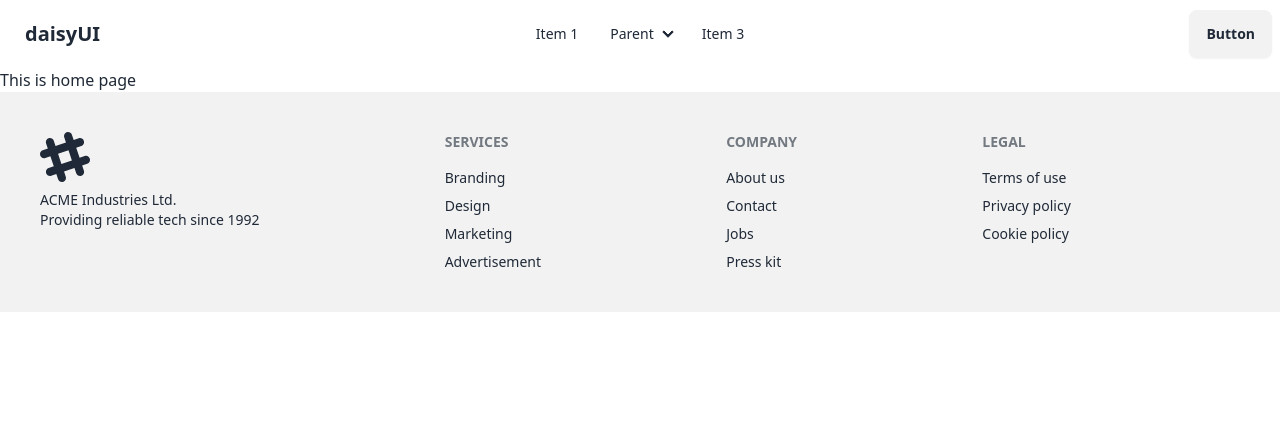
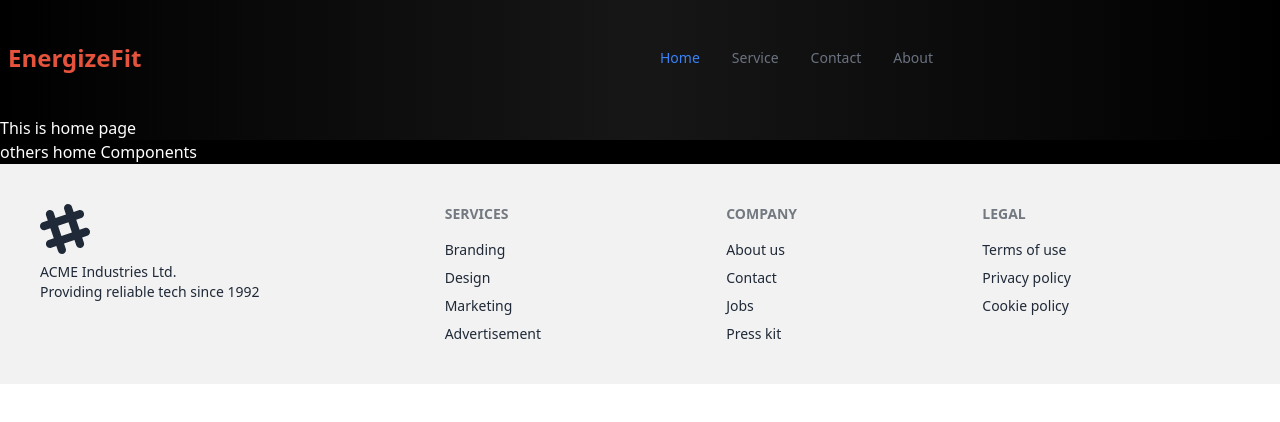
Before and after one commit to tuhin92/EnergizeFit, a React (Vite) app: page / in a window 1280 px wide. Shown: the top 422 px of the page. Built offline with nearby package versions, Linux system fonts and the light colour scheme.

Commit message:
navbar done

```diff
--- a/src/App.jsx
+++ /dev/null
@@ -1,35 +0,0 @@
-import { useState } from 'react'
-import reactLogo from './assets/react.svg'
-import viteLogo from '/vite.svg'
-import './App.css'
-
-function App() {
-  const [count, setCount] = useState(0)
-
-  return (
-    <>
-      <div>
-        <a href="https://vitejs.dev" target="_blank">
-          <img src={viteLogo} className="logo" alt="Vite logo" />
-        </a>
-        <a href="https://react.dev" target="_blank">
-          <img src={reactLogo} className="logo react" alt="React logo" />
-        </a>
-      </div>
-      <h1>Vite + React</h1>
-      <div className="card">
-        <button onClick={() => setCount((count) => count + 1)}>
-          count is {count}
-        </button>
-        <p>
-          Edit <code>src/App.jsx</code> and save to test HMR
-        </p>
-      </div>
-      <p className="read-the-docs">
-        Click on the Vite and React logos to learn more
-      </p>
-    </>
-  )
-}
-
-export default App
--- a/src/Components/Home.jsx
+++ b/src/Components/Home.jsx
@@ -1,9 +1,16 @@
 import React from 'react';
+import Navbar from './Navbar';
 
 const Home = () => {
     return (
         <div>
-            <h2>This is home page</h2>
+            <div className="bg-gradient-to-r from-[#000000] via-[#202020b3] to-[#000000]">
+                <div className='max-w-7xl mx-auto'>
+                    <Navbar></Navbar>
+                    <h2>This is home page</h2>
+                </div>
+            </div>
+            others home Components
         </div>
     );
 };
--- a/src/Components/Navbar.jsx
+++ b/src/Components/Navbar.jsx
@@ -1,9 +1,51 @@
 import React from 'react';
+import { Link, NavLink } from 'react-router-dom';
 
 const Navbar = () => {
+    const navLinks = <>
+        <li>
+            <NavLink
+                to="/"
+                className={({ isActive }) =>
+                    isActive ? 'text-blue-500' : 'text-gray-500'
+                }
+            >
+                Home
+            </NavLink>
+        </li>
+        <li>
+            <NavLink
+                to="/service"
+                className={({ isActive }) =>
+                    isActive ? 'text-blue-500' : 'text-gray-500'
+                }
+            >
+                Service
+            </NavLink>
+        </li>
+        <li>
+            <NavLink
+                to="/contact"
+                className={({ isActive }) =>
+                    isActive ? 'text-blue-500' : 'text-gray-500'
+                }
+            >
+                Contact
+            </NavLink>
+        </li>
+        <li>
+            <NavLink
+                to="/about"
+                className={({ isActive }) =>
+                    isActive ? 'text-blue-500' : 'text-gray-500'
+                }
+            >
+                About
+            </NavLink>
+        </li>
+    </>
     return (
-        <div>
-            <div className="navbar bg-base-100">
+        <div className="navbar  max-w-7xl mx-auto py-8">
             <div className="navbar-start">
                 <div className="dropdown">
                     <div tabIndex={0} role="button" className="btn btn-ghost lg:hidden">
@@ -23,38 +65,17 @@ const Navbar = () => {
                     <ul
                         tabIndex={0}
                         className="menu menu-sm dropdown-content bg-base-100 rounded-box z-[1] mt-3 w-52 p-2 shadow">
-                            <li><a>Item 1</a></li>
-                            <li>
-                                <a>Parent</a>
-                                <ul className="p-2">
-                                    <li><a>Submenu 1</a></li>
-                                    <li><a>Submenu 2</a></li>
-                                </ul>
-                            </li>
-                            <li><a>Item 3</a></li>
+                        {navLinks}
                     </ul>
                 </div>
-                    <a className="btn btn-ghost text-xl">daisyUI</a>
+                <Link to="/" className="text-2xl font-bold text-[#E6533C]">EnergizeFit</Link>
             </div>
             <div className="navbar-center hidden lg:flex">
                 <ul className="menu menu-horizontal px-1">
-                        <li><a>Item 1</a></li>
-                        <li>
-                            <details>
-                                <summary>Parent</summary>
-                                <ul className="p-2">
-                                    <li><a>Submenu 1</a></li>
-                                    <li><a>Submenu 2</a></li>
-                                </ul>
-                            </details>
-                        </li>
-                        <li><a>Item 3</a></li>
+                    {navLinks}
                 </ul>
             </div>
-                <div className="navbar-end">
-                    <a className="btn">Button</a>
-                </div>
-            </div>
+
         </div>
     );
 };
--- a/src/Layout/Main.jsx
+++ b/src/Layout/Main.jsx
@@ -5,7 +5,7 @@ import Navbar from "../Components/Navbar";
 const Main = () => {
     return (
         <div>
-            <Navbar></Navbar>
+            {/* <Navbar></Navbar> */}
             <Outlet></Outlet>
             <Footer></Footer>
         </div>
--- a/src/index.css
+++ b/src/index.css
@@ -1,3 +1,9 @@
 @tailwind base;
 @tailwind components;
 @tailwind utilities;
+
+body {
+    background-color: #000;
+    color: #fff;
+
+  }
```
Also changed, not shown: src/App.css (deleted). Lines whose indentation alone changed are shown as unchanged.
